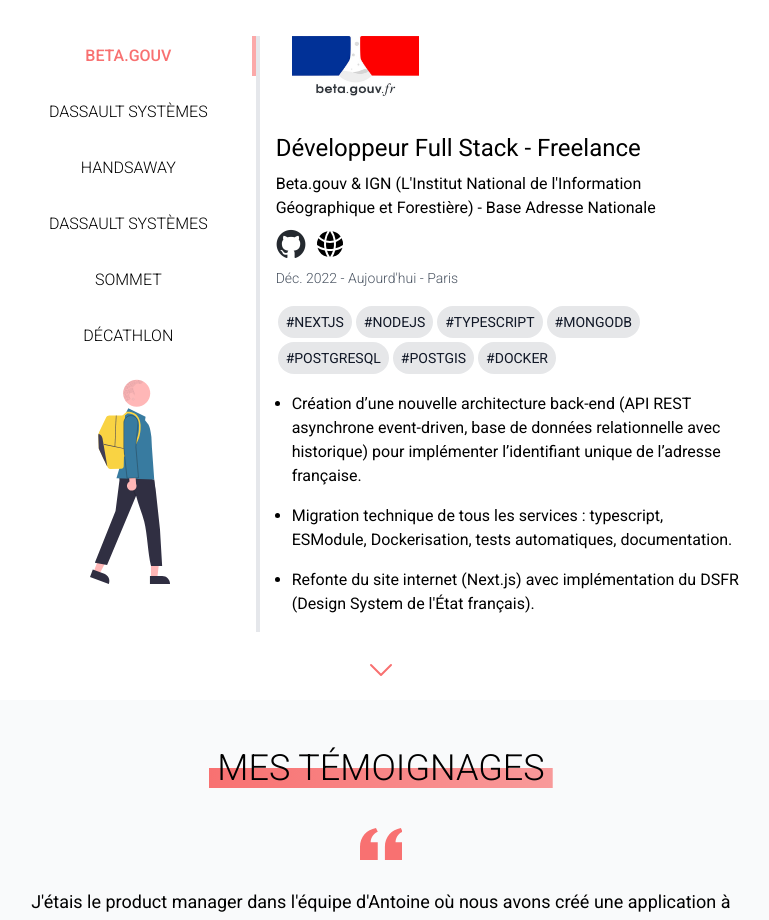
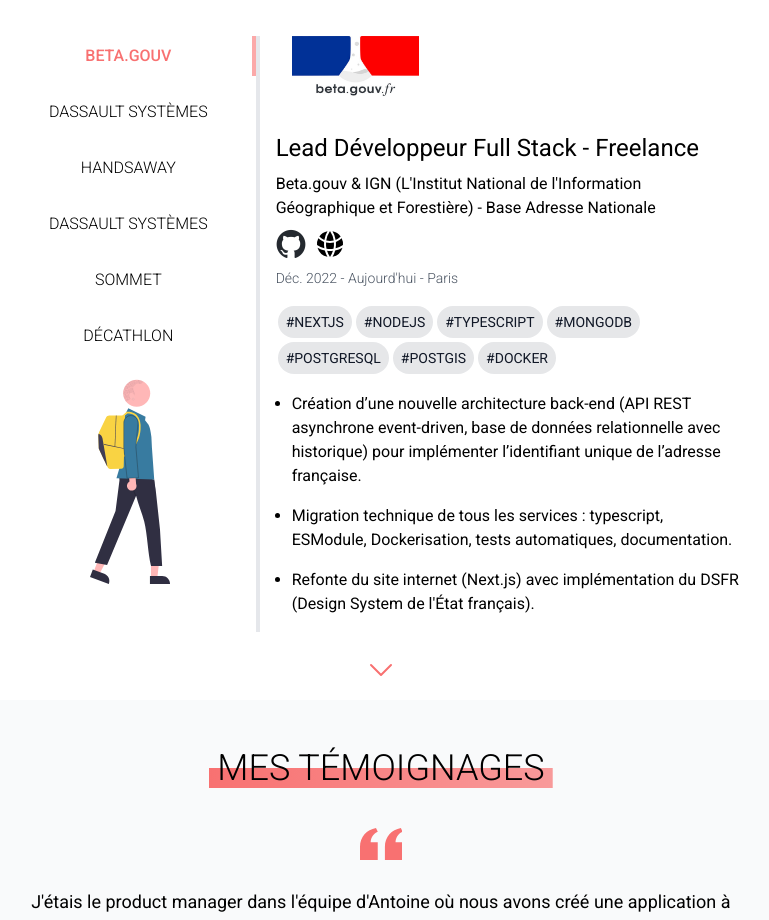
Before and after one commit to antoineludeau/portfolio, a Next.js app: page / in a window 1280 px wide. Shown: the part 2500-3420 px from the top of the page, without its empty margins (259-1028 px from the left). Built offline with nearby package versions, Linux system fonts and the light colour scheme.

Commit message:
Modified experience content

```diff
--- a/components/organisms/ExperiencesSection.tsx
+++ b/components/organisms/ExperiencesSection.tsx
@@ -9,7 +9,7 @@ const tabsData = [
   {
     label: "Beta.gouv",
     logoName: "beta.gouv.jpg",
-    position: "Développeur Full Stack - Freelance",
+    position: "Lead Développeur Full Stack - Freelance",
     labelDetailed:
       "Beta.gouv & IGN (L'Institut National de l'Information Géographique et Forestière) - Base Adresse Nationale",
     websiteLink: "https://adresse.data.gouv.fr/",
```
